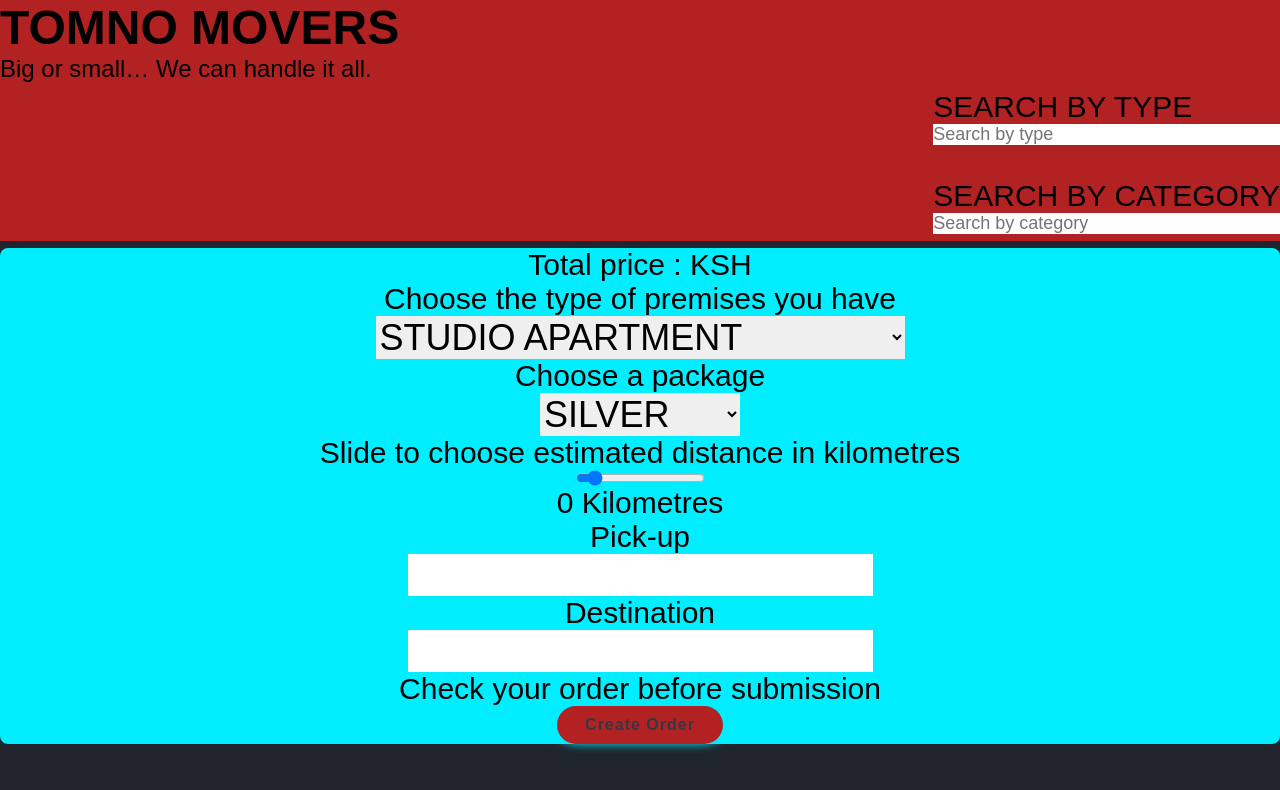
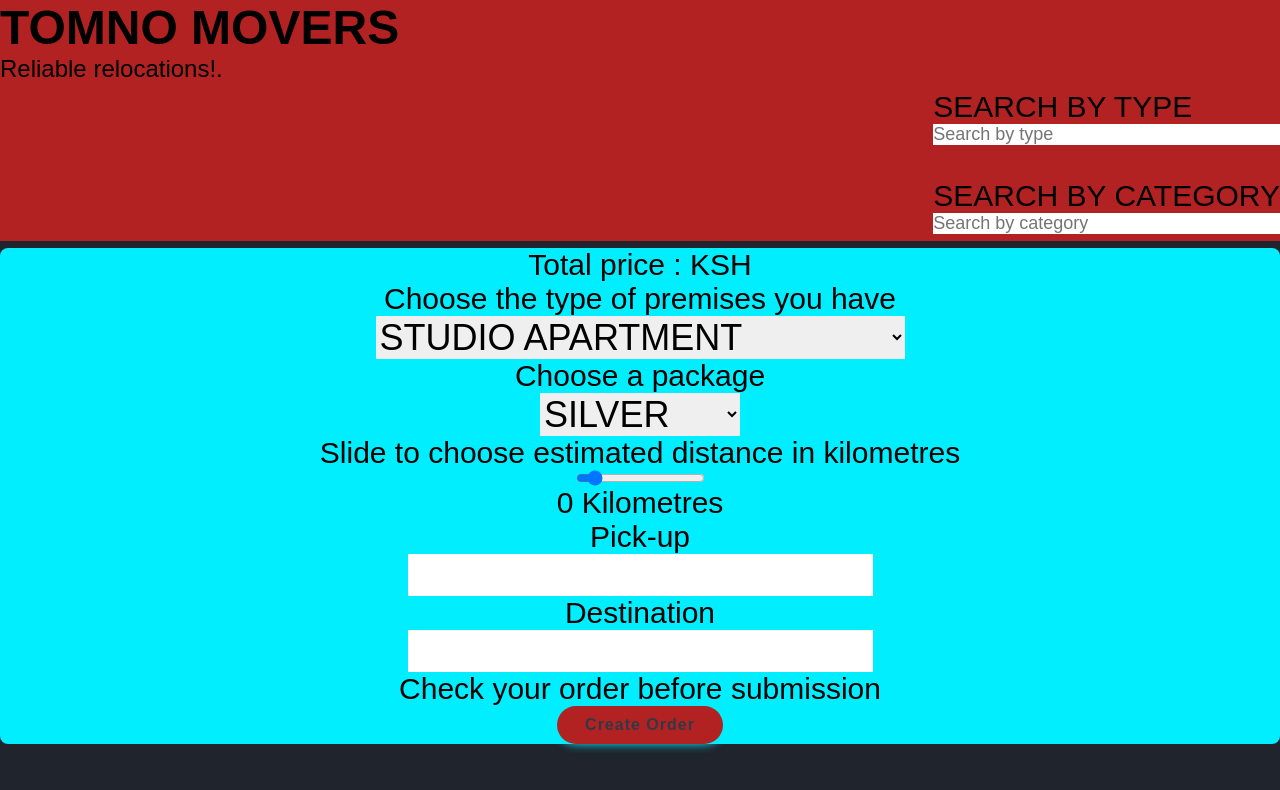
Before and after one commit to paul-nadola/phase2-project-tomno-movers, a React (Create React App) app: page / in a window 1280 px wide. Shown: the top 790 px of the page. Built offline with nearby package versions, Linux system fonts and the light colour scheme.

Commit message:
Update Header.js

```diff
--- a/src/Header.js
+++ b/src/Header.js
@@ -5,7 +5,7 @@ function Header() {
     <div id='header'>
         <div id='header-name'>
              <h1>TOMNO MOVERS</h1>
-            <p>Big or small… We can handle it all.</p>
+            <p>Reliable relocations!.</p>
         </div>
         <div>
             <form id='search'>
```
